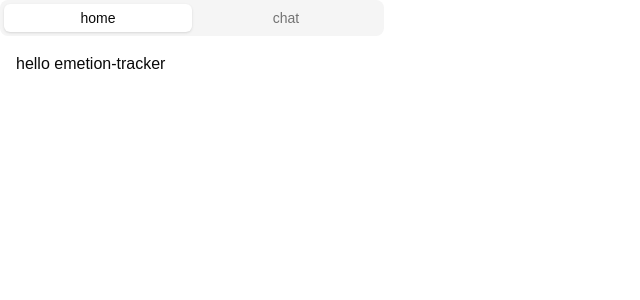
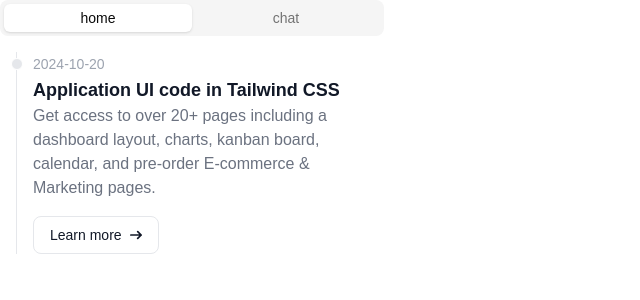
Before and after one commit to MurphyYue/emotion-tracker, a Next.js app: page / in a window 1280 px wide. Shown: the top 300 px of the page, without its empty margins (0-640 px from the left). Built offline with nearby package versions, Linux system fonts and the light colour scheme.

Commit message:
add home timeline

```diff
--- a/components/messages/message.tsx
+++ b/components/chat-messages/message.tsx
@@ -1,4 +1,3 @@
-"use client";
 import React from "react";
 import { ChatMessage } from "@/types/chat-message";
 import { cn } from "@/lib/utils";
--- a/components/chat/chat-messages.tsx
+++ b/components/chat/chat-messages.tsx
@@ -1,7 +1,7 @@
 "use client";
 import { ChatbotUIContext } from "@/context";
 import { FC, useContext } from "react";
-import Message from "../messages/message";
+import Message from "../chat-messages/message";
 
 
 export const ChatMessages: FC = ({}) => {
--- /dev/null
+++ b/components/home-messages/message.tsx
@@ -0,0 +1,42 @@
+import React from "react";
+import { HomeMessage } from "@/types/home-message";
+const Message: React.FC<{ message: HomeMessage }> = ({ message }) => {
+  return (
+    <li className="mb-10 ms-4">
+      <div className="absolute w-3 h-3 bg-gray-200 rounded-full mt-1.5 -start-1.5 border border-white dark:border-gray-900 dark:bg-gray-700"></div>
+      <time className="mb-1 text-sm font-normal leading-none text-gray-400 dark:text-gray-500">
+        {message.date}
+      </time>
+      <h3 className="text-lg font-semibold text-gray-900 dark:text-white">
+        Application UI code in Tailwind CSS
+      </h3>
+      <p className="mb-4 text-base font-normal text-gray-500 dark:text-gray-400">
+        Get access to over 20+ pages including a dashboard layout, charts,
+        kanban board, calendar, and pre-order E-commerce & Marketing pages.
+      </p>
+      <a
+        href="#"
+        className="inline-flex items-center px-4 py-2 text-sm font-medium text-gray-900 bg-white border border-gray-200 rounded-lg hover:bg-gray-100 hover:text-blue-700 focus:z-10 focus:ring-4 focus:outline-none focus:ring-gray-100 focus:text-blue-700 dark:bg-gray-800 dark:text-gray-400 dark:border-gray-600 dark:hover:text-white dark:hover:bg-gray-700 dark:focus:ring-gray-700"
+      >
+        Learn more{" "}
+        <svg
+          className="w-3 h-3 ms-2 rtl:rotate-180"
+          aria-hidden="true"
+          xmlns="http://www.w3.org/2000/svg"
+          fill="none"
+          viewBox="0 0 14 10"
+        >
+          <path
+            stroke="currentColor"
+            stroke-linecap="round"
+            stroke-linejoin="round"
+            stroke-width="2"
+            d="M1 5h12m0 0L9 1m4 4L9 9"
+          />
+        </svg>
+      </a>
+    </li>
+  );
+};
+
+export default Message;
--- /dev/null
+++ b/components/home-messages/messages.tsx
@@ -0,0 +1,14 @@
+import React from "react";
+import { HomeMessage } from "@/types/home-message"
+import Message from './message'
+const Messages: React.FC<{messages: HomeMessage[]}> = ({messages}) => {
+  return (
+    <ol className="relative border-s border-gray-200 dark:border-gray-700">
+      {messages.map(message => (
+        <Message message={message}/>
+      ))}
+    </ol>
+  );
+};
+
+export default Messages;
--- /dev/null
+++ b/components/home/index.module.scss
@@ -0,0 +1,3 @@
+.chatWrap {
+  height: calc(100% - 36px);
+}
--- a/components/home/index.tsx
+++ b/components/home/index.tsx
@@ -1,8 +1,17 @@
+import { cn } from "@/lib/utils";
+import styles from './index.module.scss'
+import HomeMessages from "@/components/home-messages/messages"
+
 export default function Home() {
-
+  const messages = [
+    {date: '2024-10-20',
+      time: "18:02",
+      title: "hello",
+      content: "I feel so good",}
+  ]
   return (
-    <div className="w-full h-full p-4 flex flex-col">
-      hello emetion-tracker
+    <div className={cn("p-4 overflow-y-auto", styles.chatWrap)}>
+      <HomeMessages messages={messages}/>
     </div>
   );
 }
--- /dev/null
+++ b/types/home-message.ts
@@ -0,0 +1,7 @@
+export interface HomeMessage {
+  date: string,
+  time: string,
+  title: string,
+  content: string,
+  images?: string[]
+}
```
